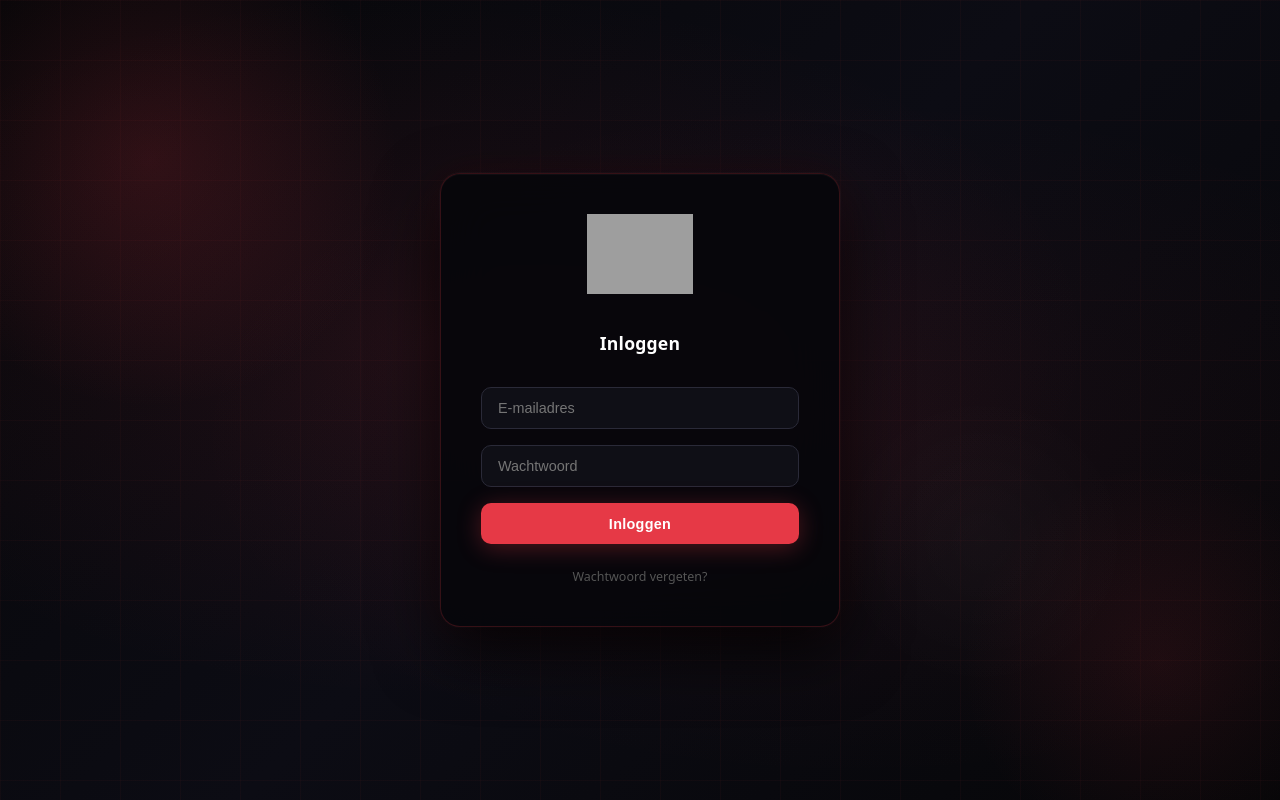
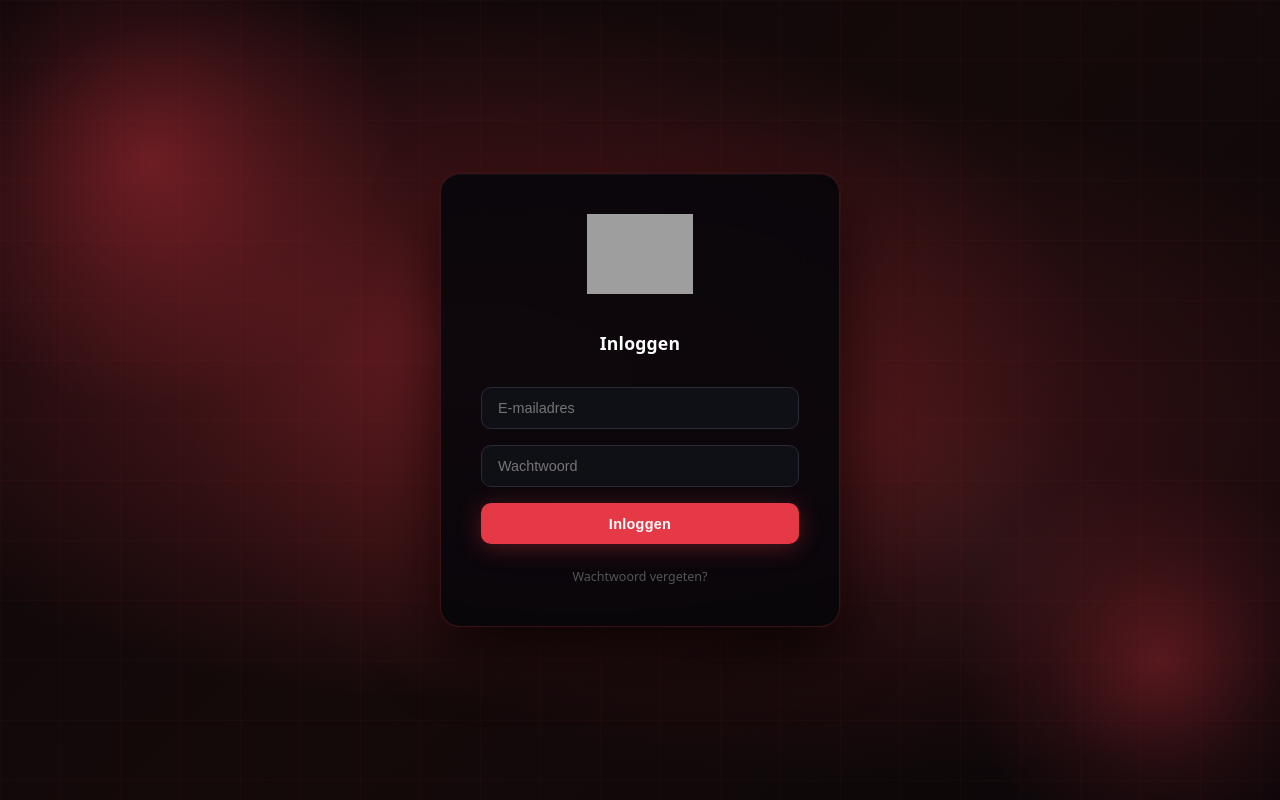
Before and after one commit to bryandezwart-portfolio/bdz, a Next.js app: page /cms/login in a window 1280 px wide. Built offline with nearby package versions, Linux system fonts and the light colour scheme; no server answers; the database is empty; grey boxes are pictures that could not be loaded.

Commit message:
fix: login orbs veel zichtbaarder

```diff
--- a/app/cms/login/page.tsx
+++ b/app/cms/login/page.tsx
@@ -79,9 +79,9 @@ export default function CmsLoginPage() {
       justifyContent: "center",
       background: hasCustomBg
         ? `url('${loginBg}') center/cover`
-        : `radial-gradient(ellipse at ${30 + bgPos * 0.4}% ${40 + orb1Y * 0.3}%, ${accent}18 0%, transparent 55%),
-           radial-gradient(ellipse at ${70 - bgPos * 0.3}% ${60 + orb2Y * 0.3}%, ${accent}0f 0%, transparent 55%),
-           linear-gradient(135deg, #060608 0%, #0c0c14 50%, #060608 100%)`,
+        : `radial-gradient(ellipse at ${30 + bgPos * 0.4}% ${40 + orb1Y * 0.3}%, ${accent}55 0%, transparent 55%),
+           radial-gradient(ellipse at ${70 - bgPos * 0.3}% ${60 + orb2Y * 0.3}%, ${accent}33 0%, transparent 55%),
+           linear-gradient(135deg, #0a0608 0%, #150a0a 50%, #0a0608 100%)`,
       fontFamily: "system-ui, sans-serif",
       position: "relative",
       overflow: "hidden",
@@ -106,7 +106,7 @@ export default function CmsLoginPage() {
             width: 500,
             height: 500,
             borderRadius: "50%",
-            background: `radial-gradient(circle, ${accent}28 0%, transparent 70%)`,
+            background: `radial-gradient(circle, ${accent}60 0%, ${accent}22 40%, transparent 70%)`,
             top: -100 + orb1Y,
             left: -100,
             pointerEvents: "none",
@@ -117,7 +117,7 @@ export default function CmsLoginPage() {
             width: 400,
             height: 400,
             borderRadius: "50%",
-            background: `radial-gradient(circle, ${accent}18 0%, transparent 70%)`,
+            background: `radial-gradient(circle, ${accent}50 0%, ${accent}18 40%, transparent 70%)`,
             bottom: -80 - orb2Y,
             right: -80,
             pointerEvents: "none",
```
